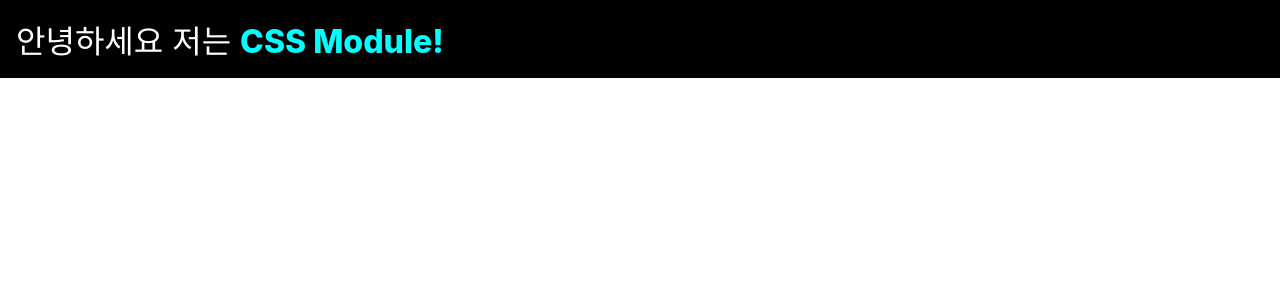
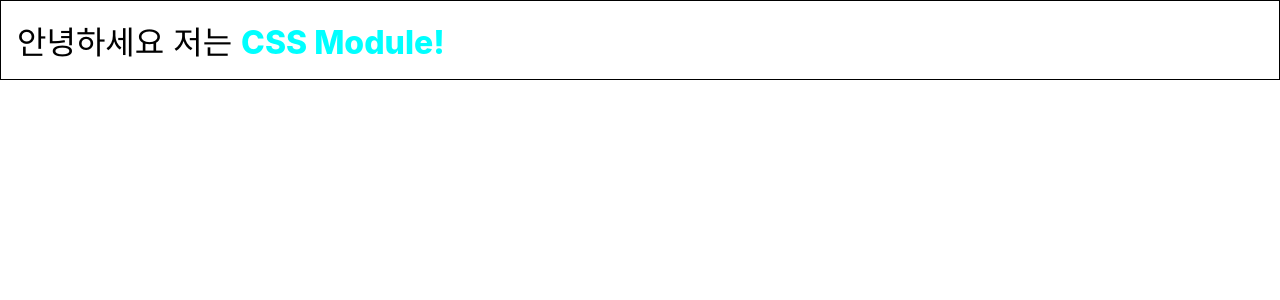
Before and after one commit to RATSENO/styling-react, a React app: page / in a window 1280 px wide. Shown: the top 300 px of the page. Built offline with nearby package versions, Linux system fonts and the light colour scheme.

Commit message:
CSSModule 클래스 두개 이상 사용할 경우

```diff
--- a/src/CSSModule.js
+++ b/src/CSSModule.js
@@ -4,7 +4,7 @@ import React from 'react';
 
 const CSSModule = () => {
     return (
-        <div className={styles.wrapper}>
+        <div className={`${styles.wrapper} ${styles.inverted}`}>
             안녕하세요 저는 <span className="something">CSS Module!</span>
         </div>
     );
--- a/src/CSSModule.module.css
+++ b/src/CSSModule.module.css
@@ -7,6 +7,12 @@
     font-size: 2rem;
 }
 
+.inverted {
+    color: black;
+    background: white;
+    border: 1px solid black;
+}
+
 /* 글로벌 CSS를 작성하고 싶다면 */
 :global .something {
     font-weight: 800;
```
